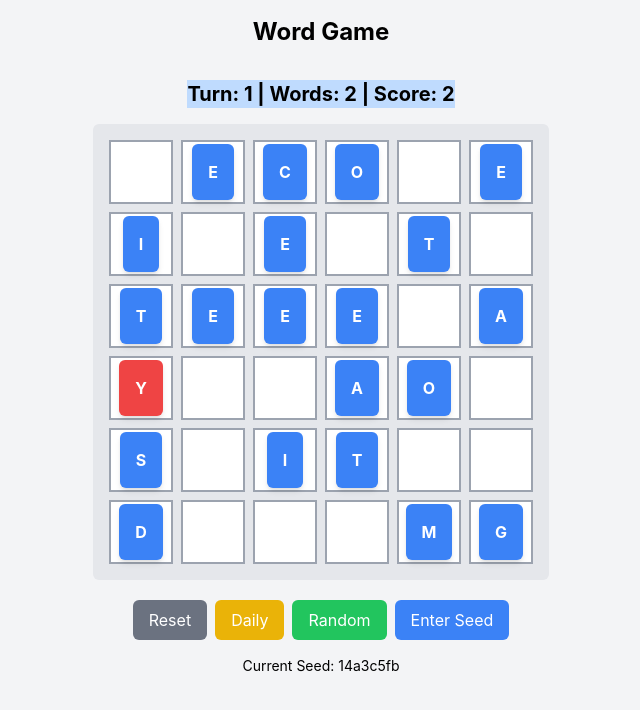
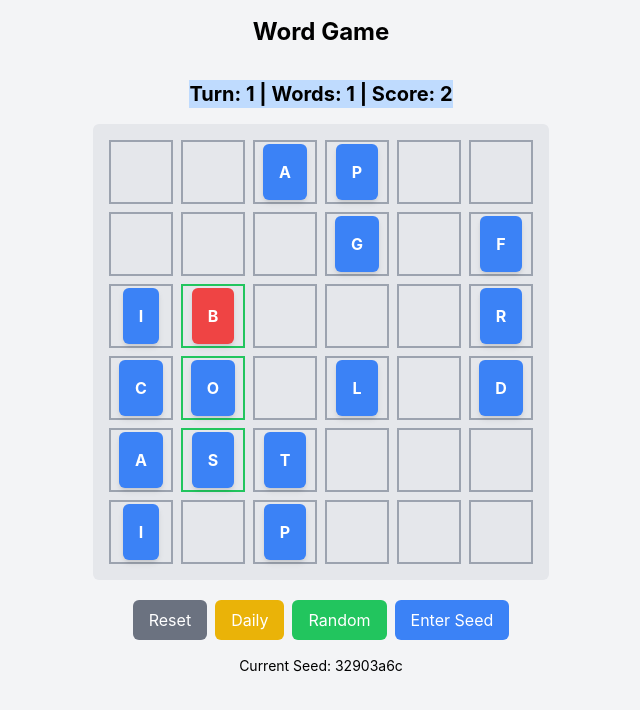
Before and after one commit to pondsquid/WordPile, a React (Create React App) app: page / in a window 1280 px wide. Shown: the top 710 px of the page, without its empty margins (319-959 px from the left). Built offline with nearby package versions, Linux system fonts and the light colour scheme.

Commit message:
Trying to hack in the word display, but new bugs and missing stuff

```diff
--- a/src/App.jsx
+++ b/src/App.jsx
@@ -7,13 +7,22 @@ import SeedControl from './components/SeedControl';
 import { useGameState } from './hooks/useGameState';
 import CustomDragLayer from './components/CustomDragLayer';
 import { generateSeedRandom } from './utils/seedUtils';
+import WordOverlay from './components/WordOverlay';
 
-function App() {
-  const gridSize = 6;
-  const { setDictionary, populateGrid } = useGameState();
-  const isInitialized = useRef(false);
+const App = () => {
+  const {
+    isInitialized,
+    setInitialized,
+    populateGrid,
+    setDictionary,
+    gridSize,
+    wordList,
+  } = useGameState();
+
+  // need to get this back through!  const gridSize = 6;
 
   useEffect(() => {
+    if (!isInitialized) {
       const loadDictionary = async () => {
         const response = await fetch('/assets/enable.txt');
         const text = await response.text();
@@ -23,12 +32,13 @@ function App() {
         if (!isInitialized.current) {
           const randomSeed = generateSeedRandom();
           populateGrid(gridSize, randomSeed);
-        isInitialized.current = true;
+          setInitialized(true);
         }
       };
 
       loadDictionary();
-  }, [setDictionary, populateGrid, gridSize]);
+    }
+  }, [isInitialized, setDictionary, populateGrid, gridSize, setInitialized]);
 
   return (
     <DndProvider backend={HTML5Backend}>
@@ -38,9 +48,10 @@ function App() {
         <ScoreDisplay />
         <GameBoard gridSize={gridSize} />
         <SeedControl gridSize={gridSize} />
+        <WordOverlay wordList={wordList} />
       </div>
     </DndProvider>
   );
-}
+};
 
 export default App;
--- a/src/components/GameBoard.jsx
+++ b/src/components/GameBoard.jsx
@@ -1,10 +1,16 @@
-import React from 'react';
+import React, { useEffect } from 'react';
 import { useDrop } from 'react-dnd';
 import LetterTile from './LetterTile';
 import { useGameState } from '../hooks/useGameState';
 
-const GameBoard = ({ gridSize = 6 }) => {
-  const { letterGrid, scoringPositions } = useGameState();
+// was const GameBoard = ({ gridSize = 6 }) => {
+const GameBoard = () => {
+  const { gridSize, letterGrid, scoringPositions, populateGrid } =
+    useGameState();
+
+  useEffect(() => {
+    populateGrid(gridSize);
+  }, [gridSize, populateGrid]);
 
   return (
     <div className="flex flex-col items-center">
@@ -32,15 +38,14 @@ const GameBoard = ({ gridSize = 6 }) => {
   );
 };
 
-const GridSquare = ({ position, letter }) => {
+const GridSquare = ({ position, letter, isScoring }) => {
   const { moveLetter, letterGrid } = useGameState(); // Access state and actions
+  const [row, col] = position;
 
   const [, drop] = useDrop(
     () => ({
       accept: 'tile',
-      drop: (item) => {
-        moveLetter(item.position, position); // Handle moves and swaps
-      },
+      drop: (item) => moveLetter(item.position, position), // Handle moves and swaps
       canDrop: () => true, // Always allow drops
     }),
     [letterGrid] // Dependency ensures latest state
@@ -49,9 +54,13 @@ const GridSquare = ({ position, letter }) => {
   return (
     <div
       ref={drop}
-      className="w-16 h-16 border-2 border-gray-400 flex items-center justify-center bg-white"
+      className={`w-16 h-16 border-2 flex items-center justify-center ${
+        isScoring ? 'border-green-500' : 'border-gray-400'
+      }`}
     >
-      {letter && <LetterTile letter={letter} position={position} />}
+      {letterGrid[row]?.[col] && (
+        <LetterTile letter={letterGrid[row][col]} position={[row, col]} />
+      )}
     </div>
   );
 };
--- a/src/components/ScoreDisplay.jsx
+++ b/src/components/ScoreDisplay.jsx
@@ -1,12 +1,15 @@
-import React, { useState } from 'react';
+//import React, { useState } from 'react';
+import React from 'react';
 import { useGameState } from '../hooks/useGameState';
 
 const ScoreDisplay = () => {
-  const { score, turn, wordCount } = useGameState();
-  const [isDetailed, setIsDetailed] = useState(false); // Toggle state
+  const { score, turn, wordCount, isShowingWordList, setShowingWordList } =
+    useGameState();
+  //  const [isDetailed, setIsDetailed] = useState(false); // Toggle state
 
   const handleToggle = () => {
-    setIsDetailed(!isDetailed);
+    console.log('isShowing is ', isShowingWordList);
+    setShowingWordList(!isShowingWordList);
   };
 
   return (
@@ -14,17 +17,9 @@ const ScoreDisplay = () => {
       onClick={handleToggle}
       className="flex flex-col items-center p-4 rounded-md hover:bg-gray-300 focus:outline-none"
     >
-      {isDetailed ? (
-        <div className="text-centern bg-red-200">
-          <div className="text-xl font-bold">Turn: {turn}</div>
-          <div className="text-xl font-bold">Words: {wordCount}</div>
-          <div className="text-xl font-bold">Score: {score}</div>
-        </div>
-      ) : (
-        <div className="text-xl font-bold bg-blue-200">
-          Turn: {turn} | Words: {wordCount} | Score: {score}
-        </div>
-      )}
+      <div className="text-xl font-bold bg-blue-200">
+        Turn: {turn} | Words: {wordCount} | Score: {score}
+      </div>
     </button>
   );
 };
--- a/src/components/SeedControl.jsx
+++ b/src/components/SeedControl.jsx
@@ -1,4 +1,4 @@
-import React, { useState, useRef } from 'react';
+import React, { useState, useEffect, useRef } from 'react';
 import { useGameState } from '../hooks/useGameState';
 import {
   generateSeedFromDate,
@@ -110,7 +110,8 @@ const SeedControl = () => {
             onChange={(e) => setInputSeed(e.target.value)}
             onKeyDown={handleKeyDown}
             className="px-4 py-2 border rounded-md"
-            placeholder="Enter hex seed or date"
+            placeholder="Seed (hex|YYYY-MM-DD)"
+            autoComplete="on"
           />
           <button
             onClick={handleConfirmSeed}
--- a/src/components/WordOverlay.jsx
+++ b/src/components/WordOverlay.jsx
@@ -1,29 +1,52 @@
 import React from 'react';
+import { useGameState } from '../hooks/useGameState';
 
-const WordOverlay = ({ words, onClose }) => {
+const WordOverlay = ({ wordList = [], onClose, leastUsedLetter }) => {
+  const { isShowingWordList, setShowingWordList } = useGameState();
+
+  if (!isShowingWordList) {
+    return null;
+  }
+
+  const forceClose = () => {
+    setShowingWordList(false);
+  };
+
   return (
     <div
       className="fixed inset-0 bg-black bg-opacity-50 flex justify-center items-center z-50"
-      onClick={onClose} // Close on background click
+      onClick={forceClose} // Dismiss on outside click
     >
       <div
-        className="bg-white p-6 rounded-md shadow-lg max-h-[80%] overflow-auto"
+        className="bg-white p-4 rounded shadow-md w-3/4 grid grid-cols-2 gap-4"
         onClick={(e) => e.stopPropagation()} // Prevent close on content click
+        style={{ maxHeight: '90vh', overflowY: 'auto' }}
       >
-        <h2 className="text-lg font-bold mb-4">Scoring Words</h2>
-        <div className="grid grid-cols-3 gap-4 text-sm">
-          {words.map(({ word, score }, index) => (
-            <div key={index}>
-              <span className="font-bold">{word}:</span> {score} points
-            </div>
-          ))}
-        </div>
-        <button
-          onClick={onClose}
-          className="mt-4 px-4 py-2 bg-red-500 text-white rounded-md hover:bg-red-700"
-        >
-          Close
-        </button>
+        {wordList.length == 0 ? (
+          <div className="text-xl font-bold bg-blue-200">No Words Found</div>
+        ) : (
+          wordList
+            .sort((a, b) => b.score - a.score) // Sort by descending score
+            .map((entry, index) => (
+              <div key={index} className="flex justify-between items-center">
+                <span>
+                  {entry.word.split('').map((char, i) => (
+                    <span
+                      key={i}
+                      className={
+                        char === leastUsedLetter
+                          ? 'text-red-500 font-bold'
+                          : 'font-bold'
+                      }
+                    >
+                      {char}
+                    </span>
+                  ))}
+                </span>
+                <span>{entry.score} pts</span>
+              </div>
+            ))
+        )}
       </div>
     </div>
   );
--- a/src/hooks/useGameState.js
+++ b/src/hooks/useGameState.js
@@ -16,7 +16,8 @@ export const useGameState = create((set, get) => ({
   scoringPositions: [], // Positions contributing to current score
   wordList: [], // Words contributing to the score
   turn: 1, // Turn counter
-  initialized: false, // Initialization flag
+  isInitialized: false, // Initialization flag
+  isShowingWordList: false,
 
   // Get the least-used letter for scoring bonuses
   getLeastUsedLetter: () => {
@@ -30,23 +31,26 @@ export const useGameState = create((set, get) => ({
     get().populateGrid(newSize, get().seed);
   },
 
-  // Update the current seed
+  // Various straightforward Sets
   setSeed: (newSeed) => set({ seed: newSeed }),
+  setDictionary: (words) => set({ dictionary: new Set(words) }),
+  setInitialized: (value) => set(() => ({ isInitialized: value })),
+  setLetterGrid: (grid) => set({ letterGrid: grid }),
+  setShowingWordList: (show) => set({ isShowingWordList: show }),
 
-  // Set the letter grid directly
-  setLetterGrid: (grid) => set({ letterGrid: grid }),
+  // Increment the turn counter
+  nextTurn: () => set((state) => ({ turn: state.turn + 1 })),
 
   // Populate the grid with the specified or default size and seed
   populateGrid: (gridSize, seed) => {
     const actualSeed = seed || generateSeedRandom();
-    const dictionary = get().dictionary;
-    const newGrid = generateGrid(gridSize, actualSeed, dictionary);
+    const newGrid = generateGrid(gridSize, actualSeed, get().dictionary);
     const leastUsedLetter = findLeastUsedLetterOnGrid(newGrid);
 
     // Recalculate score and word list
     const { score, wordCount, scoringPositions, wordList } = calculateScore(
       newGrid,
-      dictionary,
+      get().dictionary,
       leastUsedLetter,
       MIN_WORD_LENGTH
     );
@@ -70,12 +74,6 @@ export const useGameState = create((set, get) => ({
     get().populateGrid(gridSize, seed);
   },
 
-  // Increment the turn counter
-  nextTurn: () => set((state) => ({ turn: state.turn + 1 })),
-
-  // Set the word dictionary
-  setDictionary: (words) => set({ dictionary: new Set(words) }),
-
   // Move a letter on the grid and recalculate score
   moveLetter: (fromPosition, toPosition) => {
     set((state) => {
@@ -84,13 +82,13 @@ export const useGameState = create((set, get) => ({
       const [toRow, toCol] = toPosition;
 
       // Validate positions
+      if (fromRow === toRow && fromCol === toCol) return state;
       if (!newGrid[fromRow] || !newGrid[toRow]) return state;
-      if (!newGrid[fromRow][fromCol]) return state;
-      if (fromRow === toRow && fromCol === toCol) return state;
+      if (!newGrid[fromRow]?.[fromCol]) return state;
 
       // Swap letters
       const draggedLetter = newGrid[fromRow][fromCol];
-      const targetLetter = newGrid[toRow][toCol];
+      const targetLetter = newGrid[toRow]?.[toCol] || null;
       newGrid[toRow][toCol] = draggedLetter;
       newGrid[fromRow][fromCol] = targetLetter;
 
@@ -119,11 +117,10 @@ export const useGameState = create((set, get) => ({
   // Calculate score manually
   calculateScore: () => {
     const grid = get().letterGrid;
-    const dictionary = get().dictionary;
     const leastUsedLetter = get().getLeastUsedLetter();
     const { score, wordCount, scoringPositions, wordList } = calculateScore(
       grid,
-      dictionary,
+      get().dictionary,
       leastUsedLetter,
       MIN_WORD_LENGTH
     );
--- a/src/index.css
+++ b/src/index.css
@@ -12,6 +12,10 @@ code {
     monospace;
 }
 
+.score-bar {
+  user-select: none;
+}
+
 @tailwind base;
 @tailwind components;
 @tailwind utilities;
--- a/src/utils/calculateScore.js
+++ b/src/utils/calculateScore.js
@@ -19,6 +19,8 @@ export const calculateScore = (
 
   let totalScore = 0;
   let wordCount = 0;
+  const scoringPositions = []; // Track all positions contributing to scores
+  const wordList = []; // Track valid words and their scores
 
   const calculateWordScore = (word) => {
     let scorelen = word.length - 1;
@@ -33,6 +35,7 @@ export const calculateScore = (
       let word = '';
       let nx = x;
       let ny = y;
+      const positions = [];
 
       // Get the character before the starting position
       const prevChar =
@@ -51,6 +54,7 @@ export const calculateScore = (
         grid[nx][ny]
       ) {
         word += grid[nx][ny];
+        positions.push([nx, ny]);
         nx += dx;
         ny += dy;
 
@@ -61,8 +65,11 @@ export const calculateScore = (
             : null;
 
         if (isWordValid(word, prevChar, nextChar)) {
-          totalScore += calculateWordScore(word); // Add word score
+          const wordScore = calculateWordScore(word);
+          totalScore += wordScore;
           wordCount++;
+          scoringPositions.push(...positions); // Add contributing positions
+          wordList.push({ word, score: wordScore });
           console.log('Scoring', word, 'total now', totalScore);
         }
       }
@@ -75,7 +82,9 @@ export const calculateScore = (
     }
   }
 
-  return { score: totalScore, wordCount };
+  console.log('Final Scoring Positions:', scoringPositions);
+  console.log('Final Word List:', wordList);
+  return { score: totalScore, wordCount, scoringPositions, wordList };
 };
 
 // Fibonacci helper function
```
Also changed, not shown: todolist.txt. Lines whose indentation alone changed are shown as unchanged.
